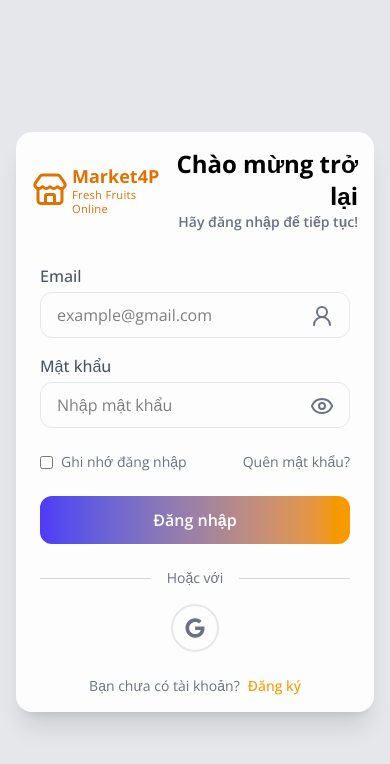
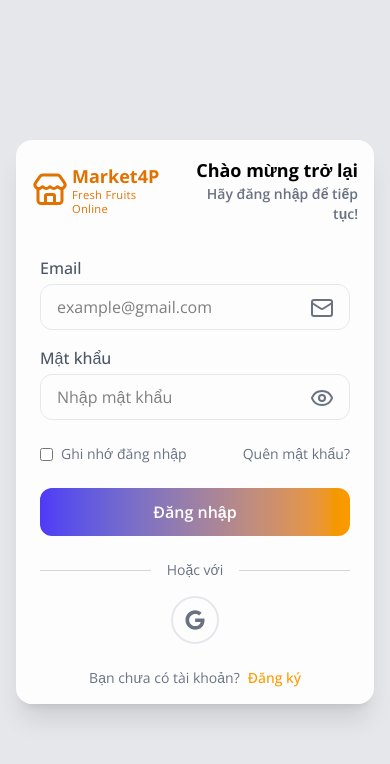
Before and after one commit to paiisenn/Market4P, a React (Vite) app in the folder Frontend/: page /login in a window 390 px wide. Shown: the top 764 px of the page. Built offline with nearby package versions, Linux system fonts and the light colour scheme.

Commit message:
fix little responsive

```diff
--- a/Frontend/src/components/Login/LoginCard.jsx
+++ b/Frontend/src/components/Login/LoginCard.jsx
@@ -229,7 +229,7 @@
       <div className="flex items-center justify-between gap-4 mb-8">
         <Logo />
         <div className="font-semibold text-right">
-          <h1 className="text-2xl font-bold">
+          <h1 className="text-lg sm:text-2xl font-bold">
             {formState === "login" && "Chào mừng trở lại"}
             {formState === "register" && "Đăng ký tài khoản"}
             {formState === "forgotPassword" && "Quên mật khẩu"}
@@ -243,15 +243,15 @@
         </div>
       </div>
       <div
-        className="relative overflow-hidden transition-[height] duration-500 ease-in-out" // Giữ lại transition
-        style={{ height: containerHeight }} // Sử dụng chiều cao động
+        className="relative overflow-hidden transition-[height] duration-500 ease-in-out"
+        style={{ height: containerHeight }}
       >
         <div
           className={`absolute w-full top-0 left-0 transition-all duration-500 ease-in-out ${
             formState === "login"
               ? "opacity-100 translate-x-0"
               : "opacity-0 -translate-x-full pointer-events-none invisible"
-          }`} // Gán ref cho div chứa form Login
+          }`}
         >
           {/* Login Form */}
           <form
@@ -267,7 +267,7 @@
               placeholder="example@gmail.com"
               rightNode={
                 <span className="text-gray-500">
-                  <UserRound />
+                  <Mail />
                 </span>
               }
             />
```
